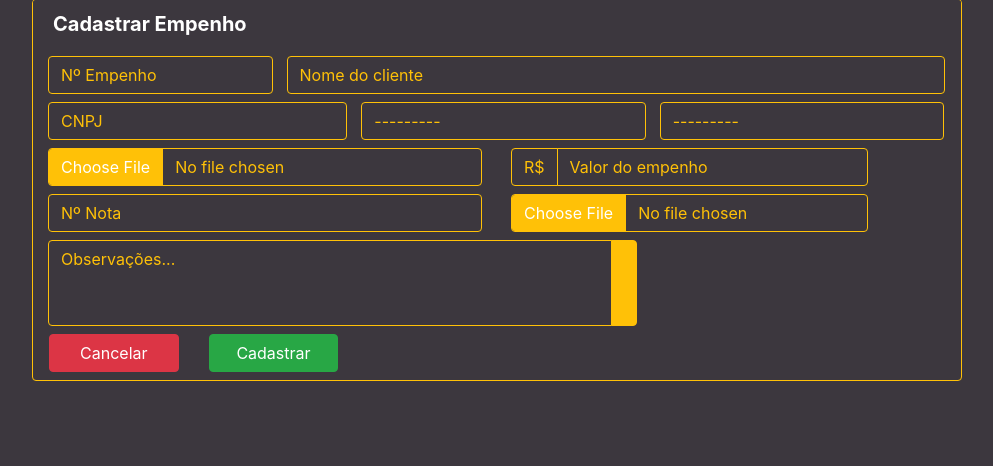
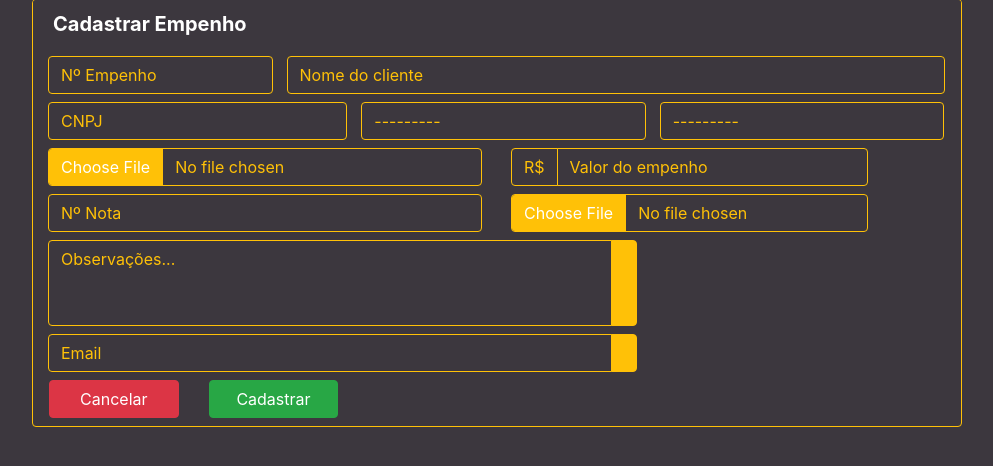
Before and after one commit to GustavoLaureth/projeto, a Django app: page /form/ in a window 1280 px wide. Shown: the part 115-581 px from the top of the page, without its empty margins (143-1136 px from the left). Run offline with Django 3.2, Linux system fonts and the light colour scheme; data comes from the database, SQL or seed files in the repository; both versions use the stored data as it was after the commit; some libraries are stand-ins or nearby versions.

Commit message:
feature send email added

```diff
--- a/cliente/admin.py
+++ b/cliente/admin.py
@@ -2,7 +2,7 @@ from django.contrib import admin
 from .models import Categoria, Empresa, Cliente
 
 class ClienteAdmin(admin.ModelAdmin):
-    list_display = ['id', 'numero', 'nome', 'cnpj', 'categoria', 'empresa', 'empenho', 'valor']
+    list_display = ['id', 'numero', 'nome', 'cnpj', 'categoria', 'empresa', 'empenho', 'valor', 'email']
     list_display_links = ['id']
 
 admin.site.register(Empresa)
--- a/cliente/filters.py
+++ b/cliente/filters.py
@@ -11,4 +11,4 @@ class ClienteFilter(django_filters.FilterSet):
         model = Cliente
         fields = '__all__'
 
-        exclude = ['data_criacao', 'empenho', 'nfe']
+        exclude = ['data_criacao', 'empenho', 'nfe', 'email']
--- a/cliente/form.py
+++ b/cliente/form.py
@@ -5,7 +5,7 @@ from .models import Cliente
 class ClienteForm(ModelForm):
     class Meta:
         model = Cliente
-        fields = ['numero', 'nome', 'cnpj', 'data_criacao', 'categoria', 'empresa', 'empenho', 'descricao', 'valor', 'nfe', 'n_nfe']
+        fields = ['numero', 'nome', 'cnpj', 'data_criacao', 'categoria', 'empresa', 'empenho', 'descricao', 'valor', 'nfe', 'n_nfe', 'email']
 
     def __init__(self, *args, **kwargs):
         super(ClienteForm, self).__init__(*args, **kwargs)
--- a/cliente/models.py
+++ b/cliente/models.py
@@ -25,6 +25,7 @@ class Cliente(models.Model):
     n_nfe = models.CharField(max_length=255, blank=True)
     descricao = models.TextField(blank=True)
     valor = models.CharField(max_length=255)
+    email = models.CharField(max_length=100)
 
     def __str__(self):
         return self.nome
--- a/cliente/templates/cliente/form.html
+++ b/cliente/templates/cliente/form.html
@@ -56,6 +56,14 @@
                       </div>
                     </div>
                   </div>
+                  <div class="input-group col-8 p-15 mb-2" >
+                    {% render_field form.email placeholder="Email" type="email" autocomplete="off"%}
+                    <div class="input-group-append">
+                      <div class="input-group-text">
+                        <span class="fas fa-envelope"></span>
+                      </div>
+                    </div>
+                  </div>
 
                   {% render_field form.data_criacao name="data_criacao" class="d-none" %}
 
--- a/cliente/views.py
+++ b/cliente/views.py
@@ -4,6 +4,7 @@ from .form import ClienteForm
 from django.contrib import messages
 from django.core.paginator import Paginator
 from .filters import ClienteFilter
+from django.core.mail import send_mail
 
 def cliente(request):
     # list_clientes = Cliente.objects.all()
@@ -43,6 +44,22 @@ def update(request, pk):
     cliente = Cliente.objects.get(pk=pk)
     form = ClienteForm(request.POST, request.FILES, instance=cliente)
     if form.is_valid():
+        if request.POST['categoria'] == "1":
+            send_mail(
+                'Recebemos o Empenho',
+                'Recebemos o Pedido, iremos passar agora para o setor responsável, assim que possivel enviaremos o código de rastreio',
+                'gustavolaureth22@gmail.com',
+                [cliente.email],
+                fail_silently=False
+            )
+        if request.POST['categoria'] == "3":
+            send_mail(
+                'Pedido Enviado',
+                'O seu Pedido foi enviado, segue código de restreio',
+                'gustavolaureth22@gmail.com',
+                [cliente.email],
+                fail_silently=False
+            )
         form.save()
         messages.add_message(request, messages.INFO, 'Empenho atualizado com sucesso.')
         return redirect('cliente')
```
Also changed, not shown: projeto/settings.py (+7 -0 lines), cliente/migrations/0011_cliente_email.py (added), db.sqlite3.
